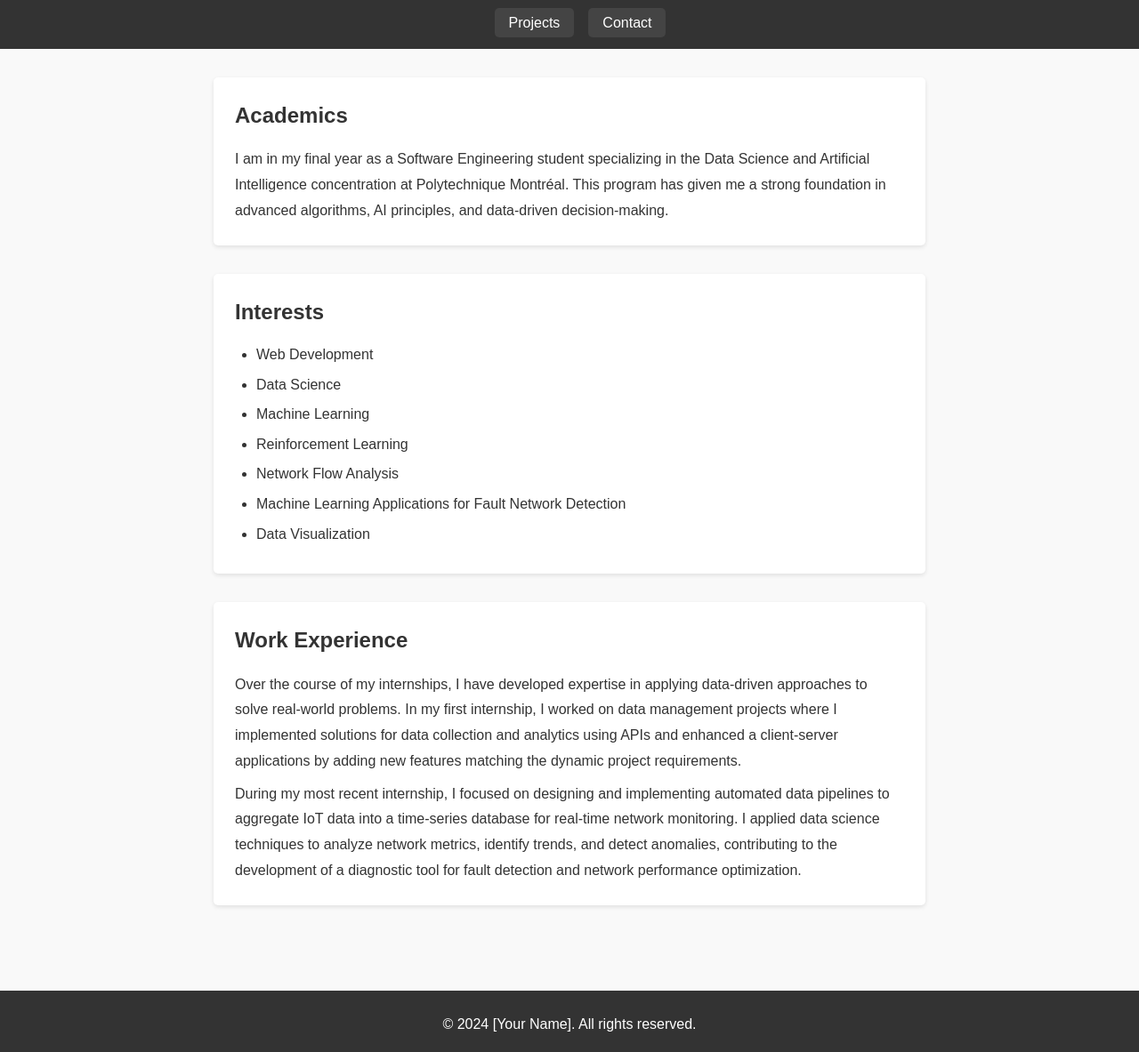
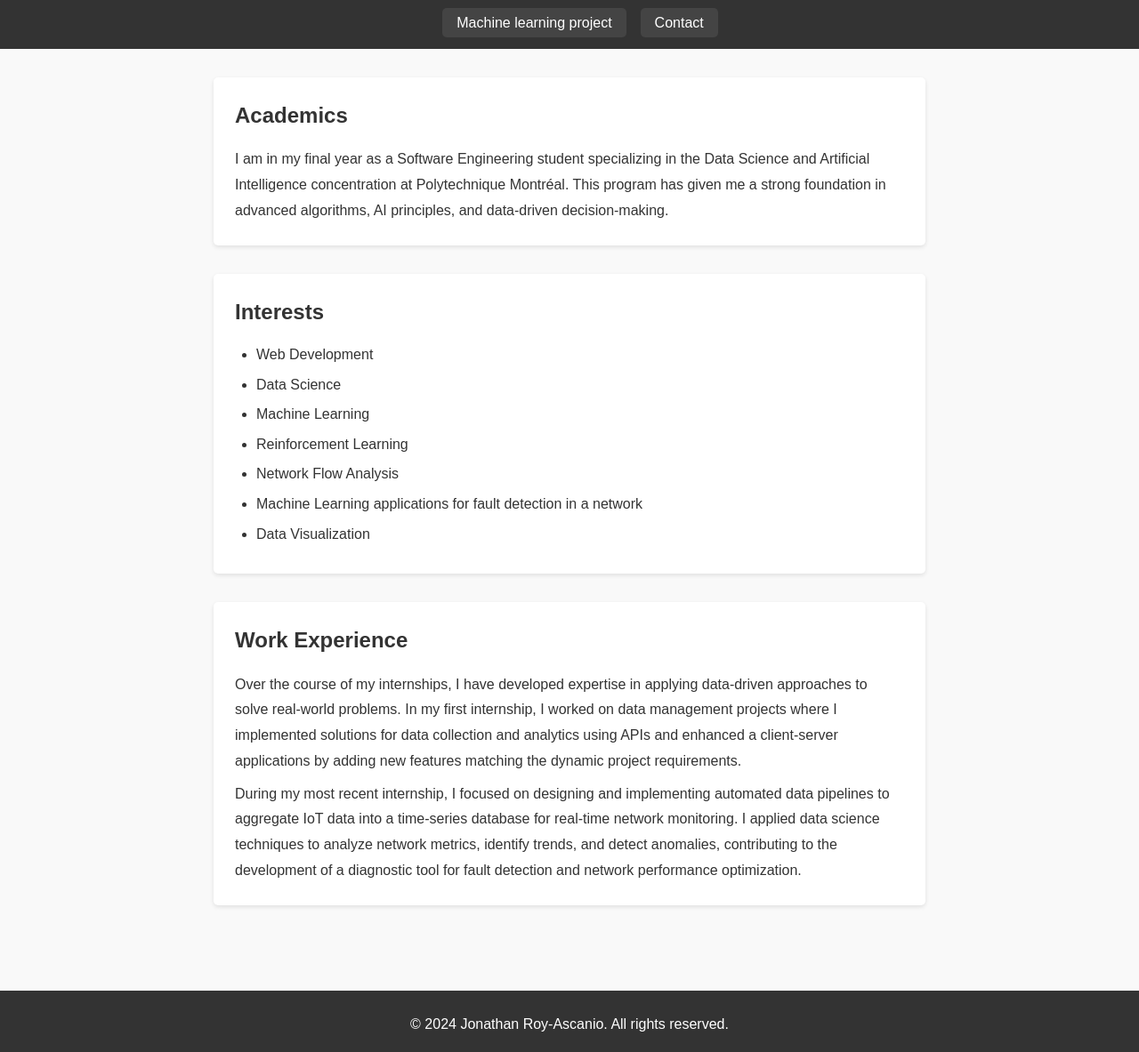
Before and after one commit to Jonathanroyascanio/jonathanroyascanio.github.io, a plain HTML site: page index.html in a window 1280 px wide. Shown: the part 70-1253 px from the top of the page at 89% size. Drawn offline with Linux system fonts and the light colour scheme.

Commit message:
fixed copy rights

```diff
--- a/index.html
+++ b/index.html
@@ -11,7 +11,7 @@
         <h1>About Me</h1>
         <nav>
             <ul>
-                <li><a href="/project/index.html">Projects</a></li>
+                <li><a href="/project/index.html">Machine learning project</a></li>
                 <li><a href="/contact/index.html">Contact</a></li>
             </ul>
         </nav>
@@ -29,7 +29,7 @@
                 <li>Machine Learning</li>
                 <li>Reinforcement Learning</li>
                 <li>Network Flow Analysis</li>
-                <li>Machine Learning Applications for Fault Network Detection</li>
+                <li>Machine Learning applications for fault detection in a network</li>
                 <li>Data Visualization</li>
             </ul>
         </section>
@@ -46,7 +46,7 @@
         </section>
     </main>
     <footer>
-        <p>&copy; 2024 [Your Name]. All rights reserved.</p>
+        <p>&copy; 2024 Jonathan Roy-Ascanio. All rights reserved.</p>
     </footer>
 </body>
 </html>
```
Also changed, not shown: contact/index.html (+1 -1 lines).
